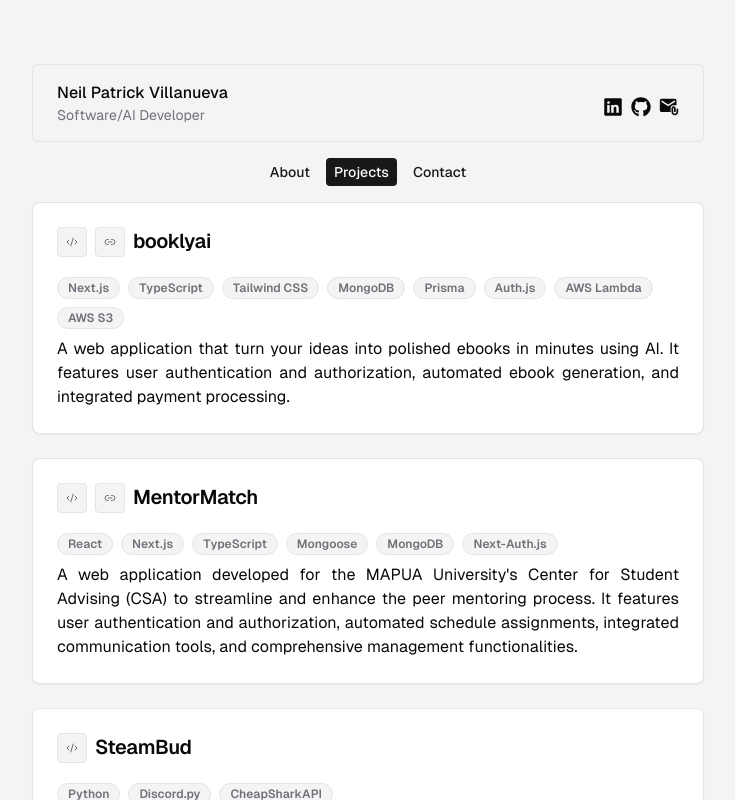
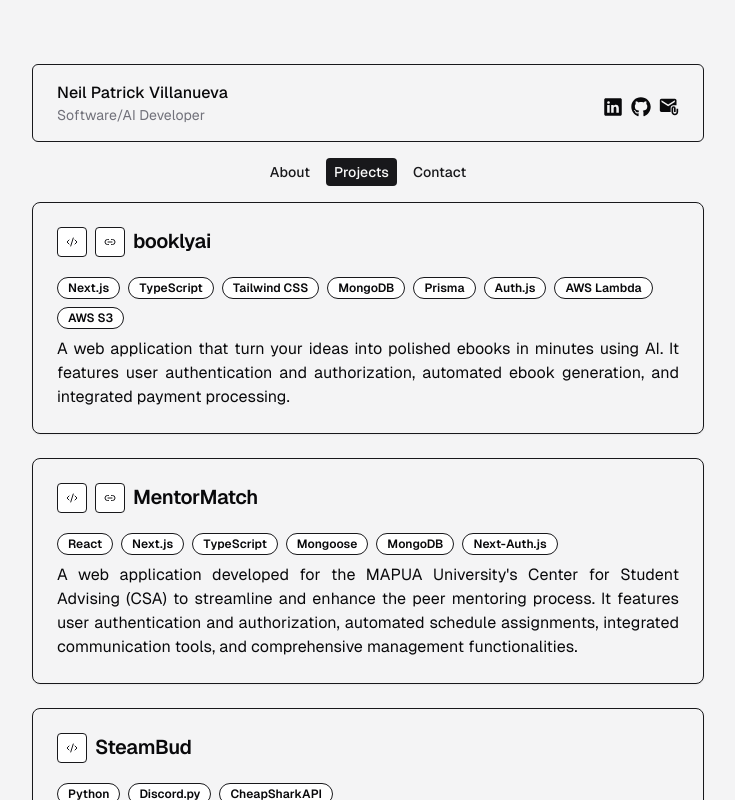
Before and after one commit to drxc00/portfolio, a Next.js app: page /projects in a window 1280 px wide. Shown: the top 800 px of the page, without its empty margins (272-1007 px from the left). Built offline with nearby package versions, Linux system fonts and the light colour scheme.

Commit message:
style: ui change. again

```diff
--- a/src/app/page.tsx
+++ b/src/app/page.tsx
@@ -66,7 +66,7 @@ export default function Home(): JSX.Element {
           <div className="mt-3 max-w-2xl gap-2 flex flex-wrap">
             {technicalSkills.map((skill, index) => (
               <Badge
-                className="border-border cursor-pointer bg-card text-primary hover:bg-card/90"
+                className="border-primary cursor-pointer bg-card text-primary hover:bg-card/90"
                 key={index}
               >
                 {skill}
--- a/src/app/projects/page.tsx
+++ b/src/app/projects/page.tsx
@@ -67,30 +67,30 @@ export default function Projects() {
                             animate={{ opacity: 1, y: 0 }} // Fade in and move to position
                             transition={{ delay: index / (projects.length + 1), duration: 0.5 }} // Same transition for all
                         >
-                            <Card className="w-full flex justify-between ">
+                            <Card className="w-full bg-zinc-100 border-primary flex justify-between ">
                                 <CardContent className="mt-6 space-y-2">
                                     <div className="flex justify-between items-center">
                                         <div className="space-y-1">
                                             <div>
-                                                <div className="flex gap-2">
+                                                <div className="flex gap-2 text-foreground">
                                                     {/* <h1 className="text-xl font-semibold">{project.name}</h1> */}
                                                     <TooltipProvider>
                                                         <Tooltip>
                                                             <TooltipTrigger asChild className="cursor-pointer">
                                                                 <Link href={project.source} target="_blank">
-                                                                    <div className="flex flex-col items-center rounded border p-2 bg-muted text-muted-foreground">
+                                                                    <div className="flex flex-col items-center rounded border border-primary p-2 bg-card text-primary">
                                                                         <Code2Icon className="w-3 h-3" />
                                                                     </div>
                                                                 </Link>
                                                             </TooltipTrigger>
                                                             <TooltipContent className="rounded">
                                                                 {project.isSourcePublic ? (
-                                                                    <div className="flex items-center gap-1">
+                                                                    <div className="flex items-center gap-1 border border-primary text-primary">
                                                                         <FaGithub />
                                                                         <p>Check out the source code.</p>
                                                                     </div>
                                                                 ) : (
-                                                                    <div className="flex items-center gap-1">
+                                                                    <div className="flex items-center gap-1 border border-primary text-primary">
                                                                         <CgUnavailable />
                                                                         <p>Source code is private. Deployed version only.</p>
                                                                     </div>
@@ -101,7 +101,7 @@ export default function Projects() {
                                                     {project.isWebApp && (
                                                         <div>
                                                             <Link href={project.webLink} target="_blank">
-                                                                <div className="flex flex-col items-center rounded border p-2 bg-muted text-muted-foreground">
+                                                                <div className="flex flex-col items-center rounded border p-2 bg-card text-primary border-primary">
                                                                     <Link2 className="w-3 h-3" />
                                                                 </div>
                                                             </Link>
@@ -120,7 +120,7 @@ export default function Projects() {
                                                             transition={{ delay: index / (project.technologyStack.length + 1), duration: 0.3 }} // Same transition for all
                                                         >
                                                             <Badge
-                                                                className="border-border cursor-pointer bg-muted text-muted-foreground hover:bg-muted/90"
+                                                                className="border-primary cursor-pointer bg-card text-foreground hover:bg-card/90"
                                                             >
                                                                 {stack}
                                                             </Badge>
--- a/src/components/header.tsx
+++ b/src/components/header.tsx
@@ -11,7 +11,7 @@ import Link from "next/link";
 export default function Header() {
     return (
         <>
-            <div className="w-full max-w-2xl gap-2 flex justify-between items-center border border-border rounded-md px-6 py-4">
+            <div className="w-full max-w-2xl gap-2 flex justify-between items-center border border-primary rounded-md px-6 py-4">
                 <div>
                     <h1 className=" font-medium">
                         Neil Patrick Villanueva
```
